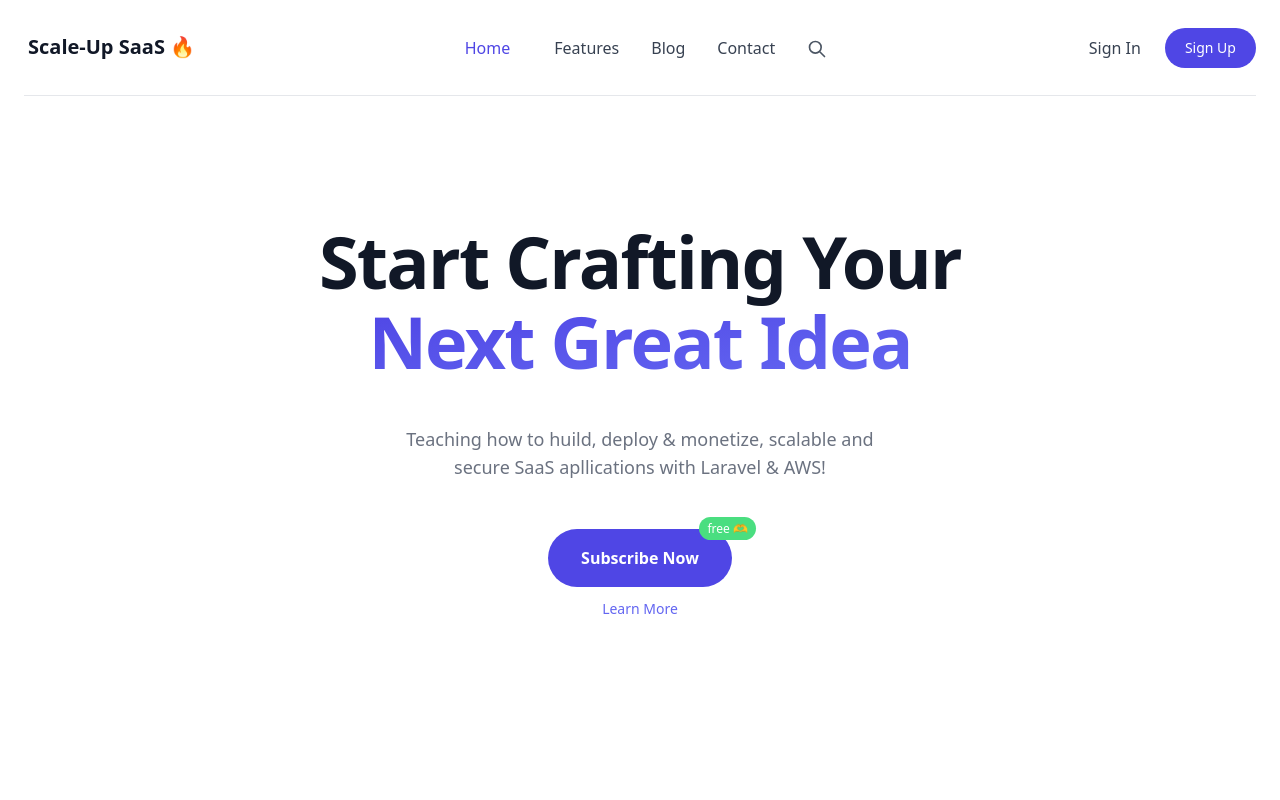
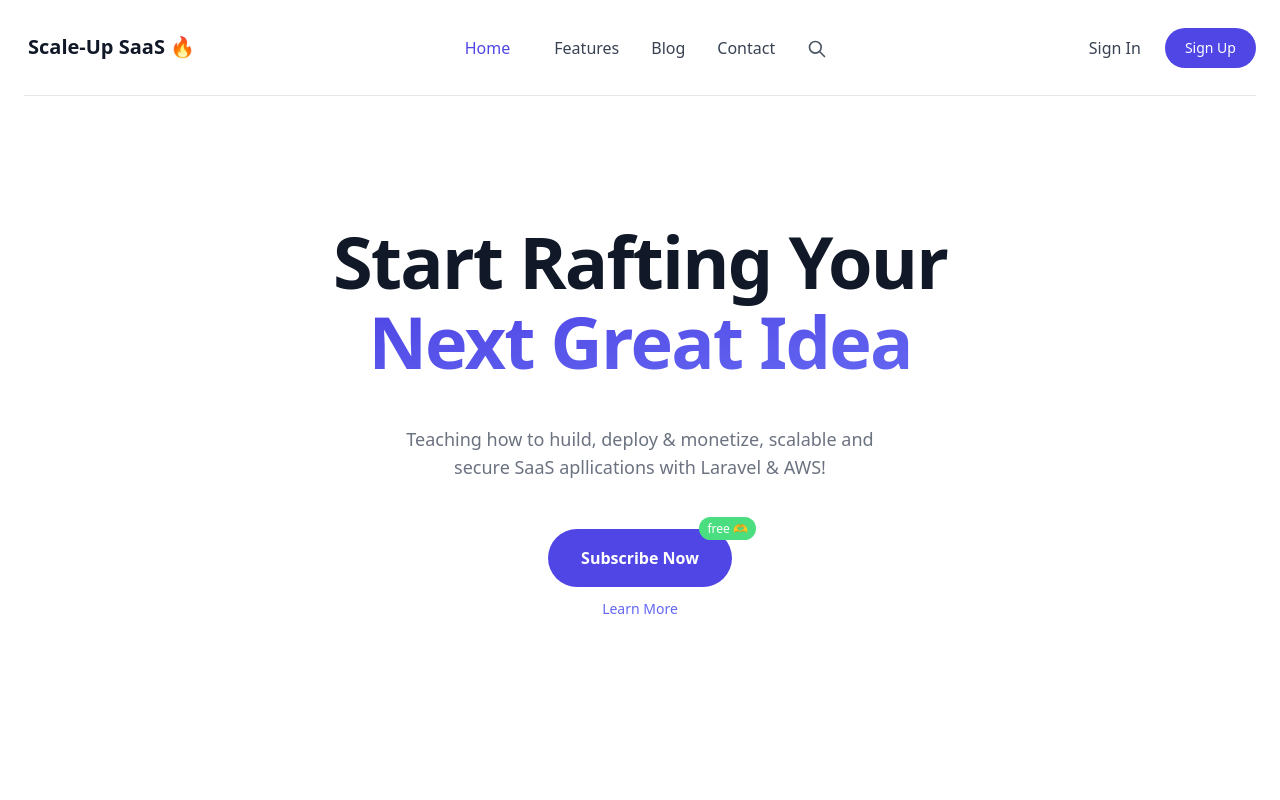
Before and after one commit to sandeepmalviyaaws/awsciciproject, a website: page html/index.html in a window 1280 px wide. Shown: the top 800 px of the page. Drawn offline with nearby package versions, Linux system fonts and the light colour scheme.

Commit message:
updated by sandeep crafting is changed to rafting

```diff
--- a/html/index.html
+++ b/html/index.html
@@ -1828,7 +1828,7 @@
             <div class="container max-w-lg px-4 py-32 mx-auto mt-px text-left md:max-w-none md:text-center">
                 <h1
                     class="text-5xl font-extrabold leading-10 tracking-tight text-left text-gray-900 md:text-center sm:leading-none md:text-6xl lg:text-7xl">
-                    <span class="inline md:block">Start Crafting Your</span> <span
+                    <span class="inline md:block">Start Rafting Your</span> <span
                         class="relative mt-2 text-transparent bg-clip-text bg-gradient-to-br from-indigo-600 to-indigo-500 md:inline-block">Next
                         Great Idea</span></h1>
                 <div class="mx-auto mt-5 text-gray-500 md:mt-12 md:max-w-lg md:text-center lg:text-lg">Teaching how to huild, deploy & monetize, scalable and secure
```
